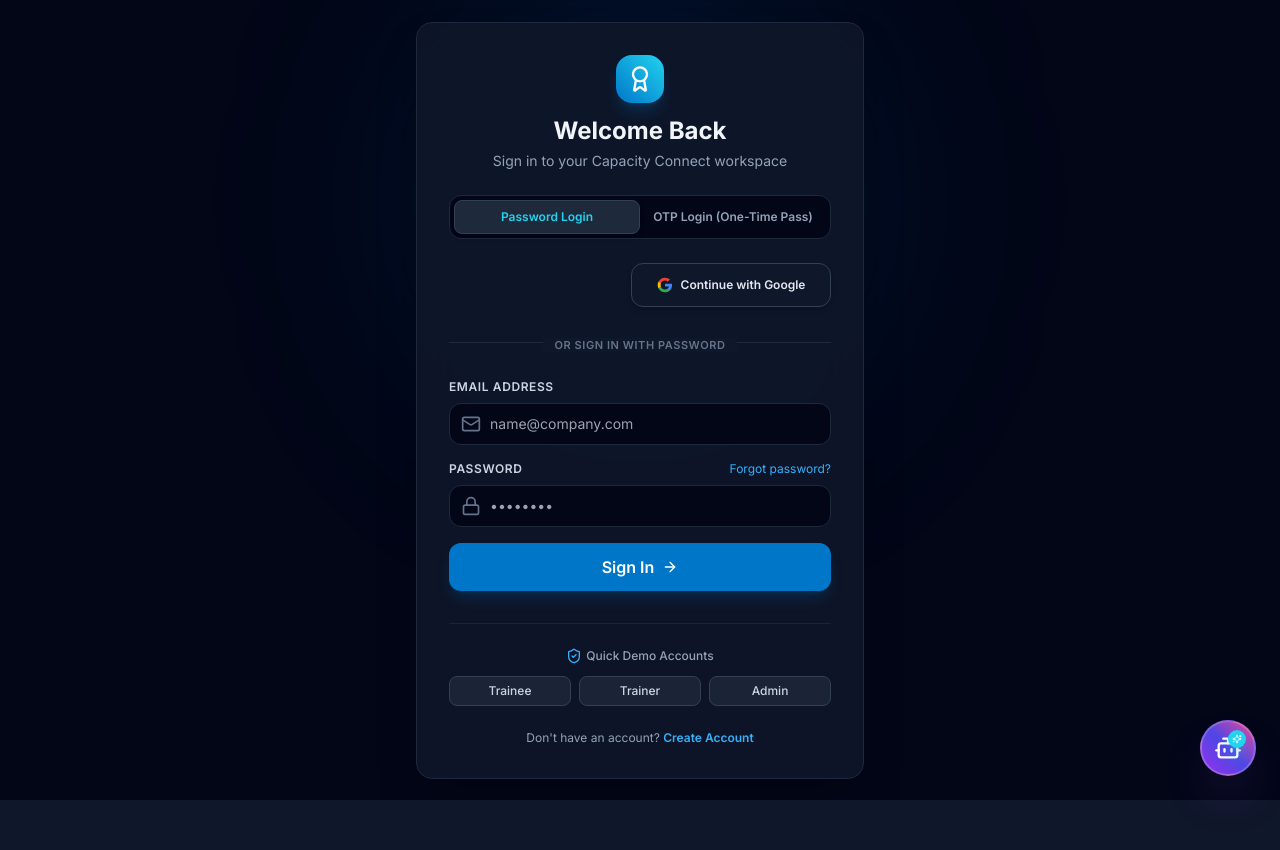
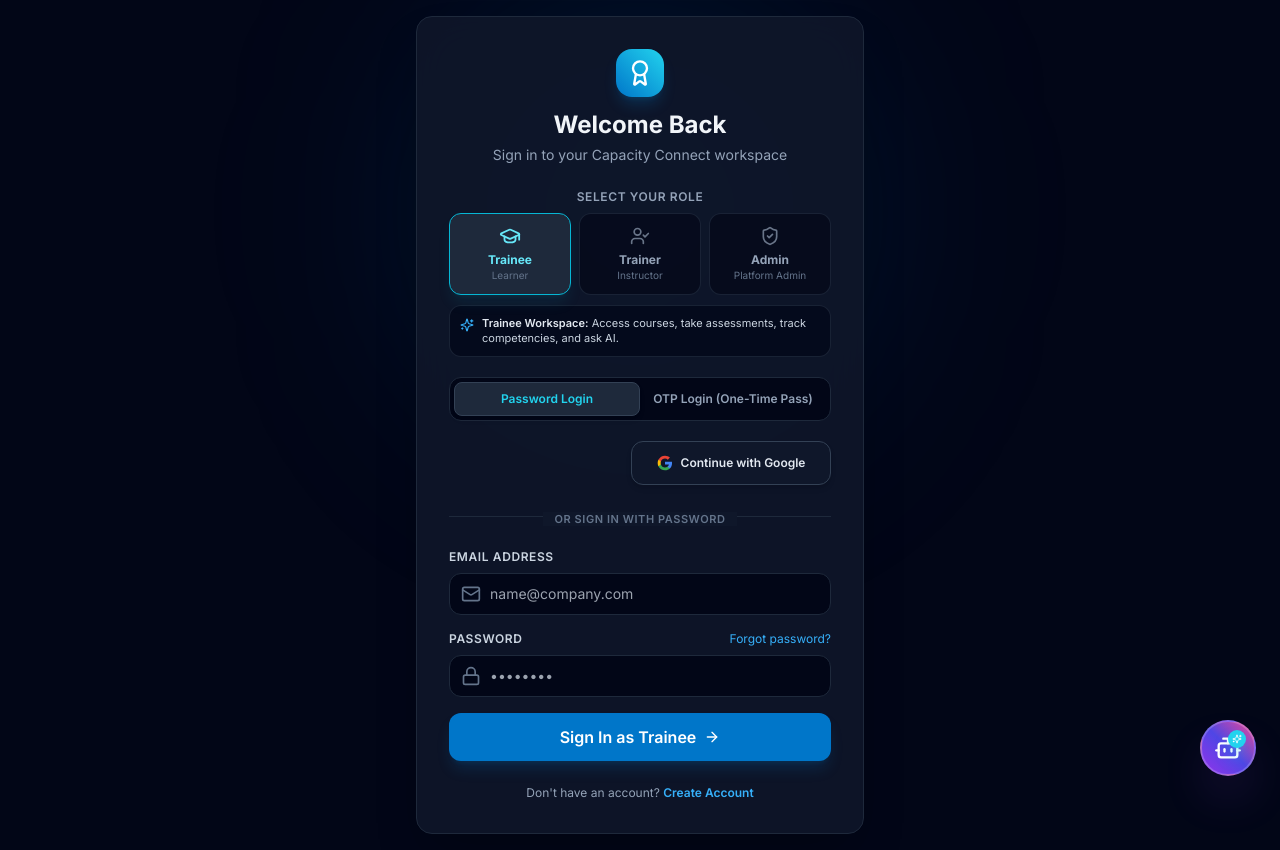
Before and after one commit to jagendra481/Capacity_connect, a React (Vite) app in the folder frontend/: page /login in a window 1280 px wide. Before the commit the page ends 800 px from the top, so only its background shows below. Built offline with nearby package versions, Linux system fonts and the light colour scheme; no server answers; the HTML template or start-up script is replaced by a standard one.

Commit message:
update 2.0

```diff
--- a/frontend/src/pages/auth/Login.jsx
+++ b/frontend/src/pages/auth/Login.jsx
@@ -2,13 +2,60 @@ import React, { useState } from 'react';
 import { Link, useNavigate, useLocation } from 'react-router-dom';
 import { useAuth } from '../../hooks/useAuth';
 import GoogleLoginButton from '../../components/auth/GoogleLoginButton';
-import { getDashboardRoute } from '../../utils/roleUtils';
-import { Lock, Mail, Award, ArrowRight, ShieldCheck, AlertCircle, KeyRound, CheckCircle2, RefreshCw, UserPlus } from 'lucide-react';
+import { getDashboardRoute, ROLES } from '../../utils/roleUtils';
+import {
+  Lock,
+  Mail,
+  Award,
+  ArrowRight,
+  ShieldCheck,
+  GraduationCap,
+  UserCheck,
+  AlertCircle,
+  KeyRound,
+  CheckCircle2,
+  RefreshCw,
+  UserPlus,
+  Sparkles,
+} from 'lucide-react';
+
+const ROLE_OPTIONS = [
+  {
+    id: 'trainee',
+    label: 'Trainee',
+    subtitle: 'Learner',
+    icon: GraduationCap,
+    description: 'Access courses, take assessments, track competencies, and ask AI.',
+    badgeClass: 'text-cyan-400 bg-cyan-500/10 border-cyan-500/30',
+    activeClass: 'bg-slate-800 border-cyan-500 text-cyan-300 shadow-lg shadow-cyan-500/10',
+  },
+  {
+    id: 'trainer',
+    label: 'Trainer',
+    subtitle: 'Instructor',
+    icon: UserCheck,
+    description: 'Manage courses, create assessments, and evaluate trainee progress.',
+    badgeClass: 'text-emerald-400 bg-emerald-500/10 border-emerald-500/30',
+    activeClass: 'bg-slate-800 border-emerald-500 text-emerald-300 shadow-lg shadow-emerald-500/10',
+  },
+  {
+    id: 'administrator',
+    label: 'Admin',
+    subtitle: 'Platform Admin',
+    icon: ShieldCheck,
+    description: 'Manage users, departments, system analytics, and organizational capacity.',
+    badgeClass: 'text-purple-400 bg-purple-500/10 border-purple-500/30',
+    activeClass: 'bg-slate-800 border-purple-500 text-purple-300 shadow-lg shadow-purple-500/10',
+  },
+];
 
 export const Login = () => {
   const { login, loginWithGoogle, sendOTP, verifyOTP } = useAuth();
   const navigate = useNavigate();
   const location = useLocation();
+
+  // Selected Role Option: 'trainee' | 'trainer' | 'administrator'
+  const [selectedRole, setSelectedRole] = useState('trainee');
 
   // Auth Mode: 'password' | 'otp'
   const [loginMode, setLoginMode] = useState('password');
@@ -26,6 +73,24 @@ export const Login = () => {
   const [accountNotFound, setAccountNotFound] = useState(false);
   const [loading, setLoading] = useState(false);
 
+  const activeRoleConfig = ROLE_OPTIONS.find((r) => r.id === selectedRole) || ROLE_OPTIONS[0];
+
+  const determineDestination = (userRole) => {
+    if (location.state?.from?.pathname) {
+      return location.state.from.pathname;
+    }
+
+    // Administrators have multi-portal clearance
+    if (userRole === ROLES.ADMINISTRATOR) {
+      if (selectedRole === 'trainer') return '/trainer/dashboard';
+      if (selectedRole === 'trainee') return '/trainee/dashboard';
+      return '/admin/dashboard';
+    }
+
+    // Direct other roles to their authorized dashboard
+    return getDashboardRoute(userRole);
+  };
+
   const handlePasswordSubmit = async (e) => {
     e.preventDefault();
     setError('');
@@ -34,8 +99,8 @@ export const Login = () => {
 
     try {
       const res = await login({ email, password });
-      const role = res.data?.user?.role || 'trainee';
-      const destination = location.state?.from?.pathname || getDashboardRoute(role);
+      const userRole = res.data?.user?.role || 'trainee';
+      const destination = determineDestination(userRole);
       navigate(destination, { replace: true });
     } catch (err) {
       if (err?.accountNotFound || err?.statusCode === 404) {
@@ -43,7 +108,12 @@ export const Login = () => {
         setError('Account not found. Please sign up first.');
       } else if (err?.requiresEmailVerification) {
         localStorage.setItem('pending_verify_email', err.email || email);
-        navigate('/verify-email', { state: { email: err.email || email, message: 'Please verify your email before continuing.' } });
+        navigate('/verify-email', {
+          state: {
+            email: err.email || email,
+            message: 'Please verify your email before continuing.',
+          },
+        });
       } else {
         setError(err?.message || err || 'Invalid email or password.');
       }
@@ -83,8 +153,8 @@ export const Login = () => {
 
     try {
       const res = await verifyOTP(email, otpCode);
-      const role = res.data?.user?.role || 'trainee';
-      const destination = location.state?.from?.pathname || getDashboardRoute(role);
+      const userRole = res.data?.user?.role || 'trainee';
+      const destination = determineDestination(userRole);
       navigate(destination, { replace: true });
     } catch (err) {
       setError(err?.message || err || 'Invalid verification code. Please try again.');
@@ -99,8 +169,8 @@ export const Login = () => {
     setLoading(true);
     try {
       const res = await loginWithGoogle(googlePayload);
-      const role = res.data?.user?.role || 'trainee';
-      const destination = location.state?.from?.pathname || getDashboardRoute(role);
+      const userRole = res.data?.user?.role || 'trainee';
+      const destination = determineDestination(userRole);
       navigate(destination, { replace: true });
     } catch (err) {
       if (err?.accountNotFound || err?.statusCode === 404) {
@@ -114,30 +184,12 @@ export const Login = () => {
     }
   };
 
-  const handleQuickDemoLogin = async (demoEmail) => {
-    setEmail(demoEmail);
-    setPassword('Password123!');
-    setError('');
-    setAccountNotFound(false);
-    setLoading(true);
-
-    try {
-      const res = await login({ email: demoEmail, password: 'Password123!' });
-      const role = res.data?.user?.role || 'trainee';
-      const destination = getDashboardRoute(role);
-      navigate(destination, { replace: true });
-    } catch (err) {
-      setError(err?.message || err || 'Demo login failed');
-    } finally {
-      setLoading(false);
-    }
-  };
-
   return (
     <div className="min-h-screen flex items-center justify-center bg-slate-950 p-4 relative overflow-hidden">
       <div className="absolute top-1/4 left-1/2 -translate-x-1/2 -translate-y-1/2 w-96 h-96 bg-brand-600/20 blur-[120px] rounded-full pointer-events-none" />
 
-      <div className="w-full max-w-md bg-slate-900/90 border border-slate-800 rounded-2xl p-8 shadow-2xl backdrop-blur-xl z-10">
+      <div className="w-full max-w-md bg-slate-900/90 border border-slate-800 rounded-2xl p-6 sm:p-8 shadow-2xl backdrop-blur-xl z-10">
+        {/* Header Branding */}
         <div className="text-center mb-6">
           <div className="w-12 h-12 rounded-2xl bg-gradient-to-tr from-brand-600 to-cyan-400 flex items-center justify-center mx-auto mb-3 shadow-lg shadow-brand-500/20">
             <Award className="w-7 h-7 text-white" />
@@ -146,8 +198,54 @@ export const Login = () => {
           <p className="text-sm text-slate-400 mt-1">Sign in to your Capacity Connect workspace</p>
         </div>
 
+        {/* 3 Role-Based Sign-In Selection Options */}
+        <div className="mb-5">
+          <label className="block text-xs font-semibold text-slate-400 uppercase tracking-wider mb-2 text-center">
+            Select Your Role
+          </label>
+          <div className="grid grid-cols-3 gap-2">
+            {ROLE_OPTIONS.map((role) => {
+              const Icon = role.icon;
+              const isSelected = selectedRole === role.id;
+              return (
+                <button
+                  key={role.id}
+                  type="button"
+                  onClick={() => {
+                    setSelectedRole(role.id);
+                    setError('');
+                  }}
+                  className={`p-2.5 sm:p-3 rounded-xl border flex flex-col items-center justify-center text-center transition-all ${
+                    isSelected
+                      ? role.activeClass
+                      : 'bg-slate-950/60 border-slate-800/80 text-slate-400 hover:text-slate-200 hover:border-slate-700 hover:bg-slate-800/40'
+                  }`}
+                >
+                  <Icon
+                    className={`w-5 h-5 mb-1.5 transition-transform ${
+                      isSelected ? 'scale-110' : 'opacity-70'
+                    }`}
+                  />
+                  <span className="text-xs font-bold leading-tight">{role.label}</span>
+                  <span className="text-[10px] text-slate-500 mt-0.5 leading-tight">{role.subtitle}</span>
+                </button>
+              );
+            })}
+          </div>
+
+          {/* Role Context Hint */}
+          <div className="mt-2.5 p-2.5 rounded-xl bg-slate-950/70 border border-slate-800/80 flex items-start space-x-2">
+            <Sparkles className="w-3.5 h-3.5 text-brand-400 flex-shrink-0 mt-0.5" />
+            <p className="text-[11px] text-slate-300 leading-snug">
+              <span className="font-semibold text-slate-200">{activeRoleConfig.label} Workspace:</span>{' '}
+              {activeRoleConfig.description}
+            </p>
+          </div>
+        </div>
+
+        {/* Error / Feedback Message */}
         {error && (
-          <div className="mb-6 p-4 rounded-xl bg-red-500/10 border border-red-500/20 text-red-400 text-sm space-y-3">
+          <div className="mb-5 p-4 rounded-xl bg-red-500/10 border border-red-500/20 text-red-400 text-sm space-y-3">
             <div className="flex items-start space-x-3">
               <AlertCircle className="w-5 h-5 flex-shrink-0 mt-0.5" />
               <span>{error}</span>
@@ -166,8 +264,8 @@ export const Login = () => {
           </div>
         )}
 
-        {/* Login Mode Toggle Tabs */}
-        <div className="grid grid-cols-2 p-1 bg-slate-950 border border-slate-800 rounded-xl mb-6 text-xs font-semibold">
+        {/* Login Mode Toggle Tabs (Password vs OTP) */}
+        <div className="grid grid-cols-2 p-1 bg-slate-950 border border-slate-800 rounded-xl mb-5 text-xs font-semibold">
           <button
             type="button"
             onClick={() => {
@@ -203,9 +301,9 @@ export const Login = () => {
         </div>
 
         {/* Google Authentication */}
-        <div className="mb-6">
+        <div className="mb-5">
           <GoogleLoginButton onGoogleSuccess={handleGoogleSuccess} label="Continue with Google" />
-          <div className="relative my-6 text-center">
+          <div className="relative my-5 text-center">
             <div className="absolute inset-0 flex items-center">
               <div className="w-full border-t border-slate-800" />
             </div>
@@ -262,7 +360,9 @@ export const Login = () => {
               disabled={loading}
               className="w-full py-3 bg-brand-600 hover:bg-brand-500 disabled:opacity-50 text-white font-semibold rounded-xl transition-all shadow-lg shadow-brand-600/20 flex items-center justify-center space-x-2"
             >
-              <span>{loading ? 'Authenticating...' : 'Sign In'}</span>
+              <span>
+                {loading ? 'Authenticating...' : `Sign In as ${activeRoleConfig.label}`}
+              </span>
               {!loading && <ArrowRight className="w-4 h-4" />}
             </button>
           </form>
@@ -298,7 +398,7 @@ export const Login = () => {
                   disabled={loading}
                   className="w-full py-3 bg-gradient-to-r from-cyan-500 to-teal-500 hover:from-cyan-400 hover:to-teal-400 disabled:opacity-50 text-slate-950 font-bold rounded-xl transition-all shadow-lg shadow-cyan-500/20 flex items-center justify-center space-x-2"
                 >
-                  <span>{loading ? 'Sending verification code...' : 'Send OTP Code'}</span>
+                  <span>{loading ? 'Sending verification code...' : `Send OTP for ${activeRoleConfig.label}`}</span>
                   {!loading && <ArrowRight className="w-4 h-4" />}
                 </button>
               </form>
@@ -350,41 +450,13 @@ export const Login = () => {
                   disabled={loading || otpCode.length < 6}
                   className="w-full py-3 bg-gradient-to-r from-cyan-500 to-teal-500 hover:from-cyan-400 hover:to-teal-400 disabled:opacity-50 text-slate-950 font-bold rounded-xl transition-all shadow-lg shadow-cyan-500/20 flex items-center justify-center space-x-2"
                 >
-                  <span>{loading ? 'Verifying...' : 'Verify & Sign In'}</span>
+                  <span>{loading ? 'Verifying...' : `Verify & Sign In as ${activeRoleConfig.label}`}</span>
                   {!loading && <ArrowRight className="w-4 h-4" />}
                 </button>
               </form>
             )}
           </div>
         )}
-
-        {/* Quick Demo Access Bar */}
-        <div className="mt-8 pt-6 border-t border-slate-800/80">
-          <p className="text-xs font-medium text-slate-400 text-center mb-3 flex items-center justify-center space-x-1">
-            <ShieldCheck className="w-4 h-4 text-brand-400" />
-            <span>Quick Demo Accounts</span>
-          </p>
-          <div className="grid grid-cols-3 gap-2">
-            <button
-              onClick={() => handleQuickDemoLogin('trainee@capacityconnect.com')}
-              className="px-2 py-1.5 bg-slate-800/80 hover:bg-slate-800 text-slate-300 hover:text-white rounded-lg text-xs font-medium border border-slate-700 transition-colors text-center"
-            >
-              Trainee
-            </button>
-            <button
-              onClick={() => handleQuickDemoLogin('trainer@capacityconnect.com')}
-              className="px-2 py-1.5 bg-slate-800/80 hover:bg-slate-800 text-slate-300 hover:text-white rounded-lg text-xs font-medium border border-slate-700 transition-colors text-center"
-            >
-              Trainer
-            </button>
-            <button
-              onClick={() => handleQuickDemoLogin('admin@capacityconnect.com')}
-              className="px-2 py-1.5 bg-slate-800/80 hover:bg-slate-800 text-slate-300 hover:text-white rounded-lg text-xs font-medium border border-slate-700 transition-colors text-center"
-            >
-              Admin
-            </button>
-          </div>
-        </div>
 
         <p className="mt-6 text-center text-xs text-slate-400">
           Don't have an account?{' '}
```
Also changed, not shown: 6 other files (tests, documents, lock files or other folders).
